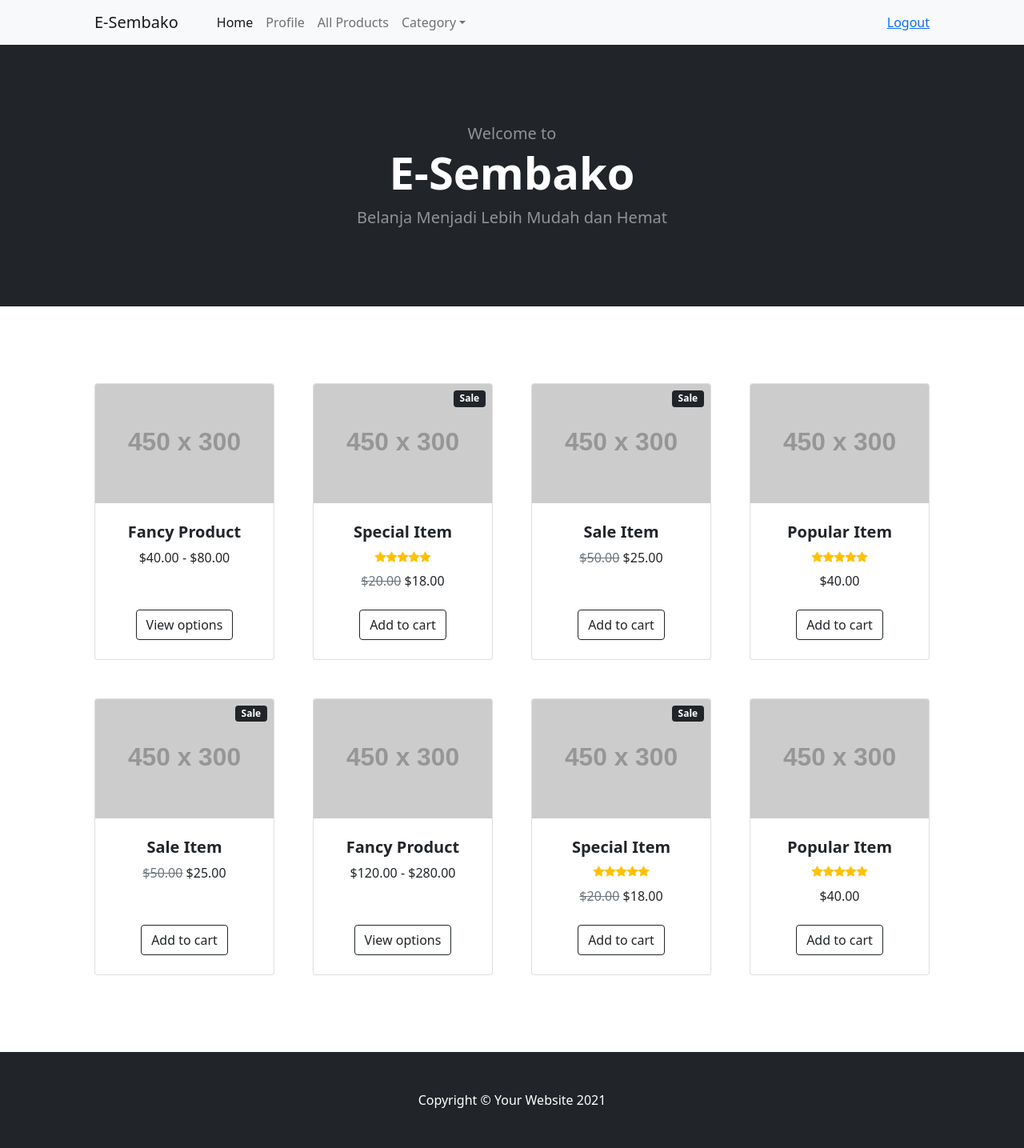
After one commit to zahrulsch/pair-project-phase1, a Node server app: page / in a window 1280 px wide. The commit adds this page. Shown: the whole page at 80% size. Run offline with Node 20, Linux system fonts and the light colour scheme; grey boxes labelled with a size stand in for pictures from a placeholder-image service; some libraries are stand-ins or nearby versions.

```diff
--- a/JS/app.js
+++ b/JS/app.js
@@ -1,5 +1,6 @@
 const express = require('express')
 const Controller = require('./controllers/controller')
+const port = 3000
 const app = new express()
 
 app.set('view engine', 'ejs')
@@ -7,6 +8,7 @@ app.use(express.urlencoded({extended: false}))
 app.use(express.static('publics'))
 
 // Add-category routes
+app.get('/', Controller.home)
 app.get('/sellers/add-category', Controller.getAddCategory)
 app.post('/sellers/add-category', Controller.postAddCategory)
 
@@ -15,5 +17,5 @@ app.get('/sellers/add-product', Controller.getAddProduct)
 app.post('/sellers/add-product', Controller.postAddProduct)
 
 app.listen(3000, () => {
-    console.log('running')
+    console.log(`app listening at http://localhost:${port}`)
 })
--- a/JS/controllers/controller.js
+++ b/JS/controllers/controller.js
@@ -1,6 +1,10 @@
 const {Category} = require('../models')
 
 class Controller {
+    static home(req,res) {
+        res.render('home')
+    }
+
     static getAddCategory(req, res) {
         res.render('add-category')
     }
--- /dev/null
+++ b/JS/views/home.ejs
@@ -0,0 +1,216 @@
+<%- include('./partials/header', {title: 'Home'})-%>
+        <header class="bg-dark py-5">
+            <div class="container px-4 px-lg-5 my-5">
+                <div class="text-center text-white">
+                    <p class="lead fw-normal text-white-50 mb-0">Welcome to</p>
+                    <h1 class="display-4 fw-bolder">E-Sembako</h1>
+                    <p class="lead fw-normal text-white-50 mb-0">Belanja Menjadi Lebih Mudah dan Hemat</p>
+
+                </div>
+            </div>
+        </header>
+        <!-- Section-->
+        <section class="py-5">
+            <div class="container px-4 px-lg-5 mt-5">
+                <div class="row gx-4 gx-lg-5 row-cols-2 row-cols-md-3 row-cols-xl-4 justify-content-center">
+                    <div class="col mb-5">
+                        <div class="card h-100">
+                            <!-- Product image-->
+                            <img class="card-img-top" src="https://dummyimage.com/450x300/dee2e6/6c757d.jpg" alt="..." />
+                            <!-- Product details-->
+                            <div class="card-body p-4">
+                                <div class="text-center">
+                                    <!-- Product name-->
+                                    <h5 class="fw-bolder">Fancy Product</h5>
+                                    <!-- Product price-->
+                                    $40.00 - $80.00
+                                </div>
+                            </div>
+                            <!-- Product actions-->
+                            <div class="card-footer p-4 pt-0 border-top-0 bg-transparent">
+                                <div class="text-center"><a class="btn btn-outline-dark mt-auto" href="#">View options</a></div>
+                            </div>
+                        </div>
+                    </div>
+                    <div class="col mb-5">
+                        <div class="card h-100">
+                            <!-- Sale badge-->
+                            <div class="badge bg-dark text-white position-absolute" style="top: 0.5rem; right: 0.5rem">Sale</div>
+                            <!-- Product image-->
+                            <img class="card-img-top" src="https://dummyimage.com/450x300/dee2e6/6c757d.jpg" alt="..." />
+                            <!-- Product details-->
+                            <div class="card-body p-4">
+                                <div class="text-center">
+                                    <!-- Product name-->
+                                    <h5 class="fw-bolder">Special Item</h5>
+                                    <!-- Product reviews-->
+                                    <div class="d-flex justify-content-center small text-warning mb-2">
+                                        <div class="bi-star-fill"></div>
+                                        <div class="bi-star-fill"></div>
+                                        <div class="bi-star-fill"></div>
+                                        <div class="bi-star-fill"></div>
+                                        <div class="bi-star-fill"></div>
+                                    </div>
+                                    <!-- Product price-->
+                                    <span class="text-muted text-decoration-line-through">$20.00</span>
+                                    $18.00
+                                </div>
+                            </div>
+                            <!-- Product actions-->
+                            <div class="card-footer p-4 pt-0 border-top-0 bg-transparent">
+                                <div class="text-center"><a class="btn btn-outline-dark mt-auto" href="#">Add to cart</a></div>
+                            </div>
+                        </div>
+                    </div>
+                    <div class="col mb-5">
+                        <div class="card h-100">
+                            <!-- Sale badge-->
+                            <div class="badge bg-dark text-white position-absolute" style="top: 0.5rem; right: 0.5rem">Sale</div>
+                            <!-- Product image-->
+                            <img class="card-img-top" src="https://dummyimage.com/450x300/dee2e6/6c757d.jpg" alt="..." />
+                            <!-- Product details-->
+                            <div class="card-body p-4">
+                                <div class="text-center">
+                                    <!-- Product name-->
+                                    <h5 class="fw-bolder">Sale Item</h5>
+                                    <!-- Product price-->
+                                    <span class="text-muted text-decoration-line-through">$50.00</span>
+                                    $25.00
+                                </div>
+                            </div>
+                            <!-- Product actions-->
+                            <div class="card-footer p-4 pt-0 border-top-0 bg-transparent">
+                                <div class="text-center"><a class="btn btn-outline-dark mt-auto" href="#">Add to cart</a></div>
+                            </div>
+                        </div>
+                    </div>
+                    <div class="col mb-5">
+                        <div class="card h-100">
+                            <!-- Product image-->
+                            <img class="card-img-top" src="https://dummyimage.com/450x300/dee2e6/6c757d.jpg" alt="..." />
+                            <!-- Product details-->
+                            <div class="card-body p-4">
+                                <div class="text-center">
+                                    <!-- Product name-->
+                                    <h5 class="fw-bolder">Popular Item</h5>
+                                    <!-- Product reviews-->
+                                    <div class="d-flex justify-content-center small text-warning mb-2">
+                                        <div class="bi-star-fill"></div>
+                                        <div class="bi-star-fill"></div>
+                                        <div class="bi-star-fill"></div>
+                                        <div class="bi-star-fill"></div>
+                                        <div class="bi-star-fill"></div>
+                                    </div>
+                                    <!-- Product price-->
+                                    $40.00
+                                </div>
+                            </div>
+                            <!-- Product actions-->
+                            <div class="card-footer p-4 pt-0 border-top-0 bg-transparent">
+                                <div class="text-center"><a class="btn btn-outline-dark mt-auto" href="#">Add to cart</a></div>
+                            </div>
+                        </div>
+                    </div>
+                    <div class="col mb-5">
+                        <div class="card h-100">
+                            <!-- Sale badge-->
+                            <div class="badge bg-dark text-white position-absolute" style="top: 0.5rem; right: 0.5rem">Sale</div>
+                            <!-- Product image-->
+                            <img class="card-img-top" src="https://dummyimage.com/450x300/dee2e6/6c757d.jpg" alt="..." />
+                            <!-- Product details-->
+                            <div class="card-body p-4">
+                                <div class="text-center">
+                                    <!-- Product name-->
+                                    <h5 class="fw-bolder">Sale Item</h5>
+                                    <!-- Product price-->
+                                    <span class="text-muted text-decoration-line-through">$50.00</span>
+                                    $25.00
+                                </div>
+                            </div>
+                            <!-- Product actions-->
+                            <div class="card-footer p-4 pt-0 border-top-0 bg-transparent">
+                                <div class="text-center"><a class="btn btn-outline-dark mt-auto" href="#">Add to cart</a></div>
+                            </div>
+                        </div>
+                    </div>
+                    <div class="col mb-5">
+                        <div class="card h-100">
+                            <!-- Product image-->
+                            <img class="card-img-top" src="https://dummyimage.com/450x300/dee2e6/6c757d.jpg" alt="..." />
+                            <!-- Product details-->
+                            <div class="card-body p-4">
+                                <div class="text-center">
+                                    <!-- Product name-->
+                                    <h5 class="fw-bolder">Fancy Product</h5>
+                                    <!-- Product price-->
+                                    $120.00 - $280.00
+                                </div>
+                            </div>
+                            <!-- Product actions-->
+                            <div class="card-footer p-4 pt-0 border-top-0 bg-transparent">
+                                <div class="text-center"><a class="btn btn-outline-dark mt-auto" href="#">View options</a></div>
+                            </div>
+                        </div>
+                    </div>
+                    <div class="col mb-5">
+                        <div class="card h-100">
+                            <!-- Sale badge-->
+                            <div class="badge bg-dark text-white position-absolute" style="top: 0.5rem; right: 0.5rem">Sale</div>
+                            <!-- Product image-->
+                            <img class="card-img-top" src="https://dummyimage.com/450x300/dee2e6/6c757d.jpg" alt="..." />
+                            <!-- Product details-->
+                            <div class="card-body p-4">
+                                <div class="text-center">
+                                    <!-- Product name-->
+                                    <h5 class="fw-bolder">Special Item</h5>
+                                    <!-- Product reviews-->
+                                    <div class="d-flex justify-content-center small text-warning mb-2">
+                                        <div class="bi-star-fill"></div>
+                                        <div class="bi-star-fill"></div>
+                                        <div class="bi-star-fill"></div>
+                                        <div class="bi-star-fill"></div>
+                                        <div class="bi-star-fill"></div>
+                                    </div>
+                                    <!-- Product price-->
+                                    <span class="text-muted text-decoration-line-through">$20.00</span>
+                                    $18.00
+                                </div>
+                            </div>
+                            <!-- Product actions-->
+                            <div class="card-footer p-4 pt-0 border-top-0 bg-transparent">
+                                <div class="text-center"><a class="btn btn-outline-dark mt-auto" href="#">Add to cart</a></div>
+                            </div>
+                        </div>
+                    </div>
+                    <div class="col mb-5">
+                        <div class="card h-100">
+                            <!-- Product image-->
+                            <img class="card-img-top" src="https://dummyimage.com/450x300/dee2e6/6c757d.jpg" alt="..." />
+                            <!-- Product details-->
+                            <div class="card-body p-4">
+                                <div class="text-center">
+                                    <!-- Product name-->
+                                    <h5 class="fw-bolder">Popular Item</h5>
+                                    <!-- Product reviews-->
+                                    <div class="d-flex justify-content-center small text-warning mb-2">
+                                        <div class="bi-star-fill"></div>
+                                        <div class="bi-star-fill"></div>
+                                        <div class="bi-star-fill"></div>
+                                        <div class="bi-star-fill"></div>
+                                        <div class="bi-star-fill"></div>
+                                    </div>
+                                    <!-- Product price-->
+                                    $40.00
+                                </div>
+                            </div>
+                            <!-- Product actions-->
+                            <div class="card-footer p-4 pt-0 border-top-0 bg-transparent">
+                                <div class="text-center"><a class="btn btn-outline-dark mt-auto" href="#">Add to cart</a></div>
+                            </div>
+                        </div>
+                    </div>
+                </div>
+            </div>
+        </section>
+        <!-- Footer-->
+        <%- include('./partials/footer') -%>
--- a/JS/views/partials/header.ejs
+++ b/JS/views/partials/header.ejs
@@ -18,19 +18,20 @@
         <!-- Navigation-->
         <nav class="navbar navbar-expand-lg navbar-light bg-light">
             <div class="container px-4 px-lg-5">
-                <a class="navbar-brand" href="#!">Start Bootstrap</a>
+                <a class="navbar-brand" href="#!">E-Sembako</a>
                 <button class="navbar-toggler" type="button" data-bs-toggle="collapse" data-bs-target="#navbarSupportedContent" aria-controls="navbarSupportedContent" aria-expanded="false" aria-label="Toggle navigation"><span class="navbar-toggler-icon"></span></button>
                 <div class="collapse navbar-collapse" id="navbarSupportedContent">
                     <ul class="navbar-nav me-auto mb-2 mb-lg-0 ms-lg-4">
                         <li class="nav-item"><a class="nav-link active" aria-current="page" href="#!">Home</a></li>
-                        <li class="nav-item"><a class="nav-link" href="#!">About</a></li>
+                        <li class="nav-item"><a class="nav-link" href="#!">Profile</a></li>
+                        <li class="nav-item"><a class="nav-link" href="#!">All Products</a></li>
                         <li class="nav-item dropdown">
-                            <a class="nav-link dropdown-toggle" id="navbarDropdown" href="#" role="button" data-bs-toggle="dropdown" aria-expanded="false">Shop</a>
+                            <a class="nav-link dropdown-toggle" id="navbarDropdown" href="#" role="button" data-bs-toggle="dropdown" aria-expanded="false">Category</a>
                             <ul class="dropdown-menu" aria-labelledby="navbarDropdown">
-                                <li><a class="dropdown-item" href="#!">All Products</a></li>
-                                <li><hr class="dropdown-divider" /></li>
-                                <li><a class="dropdown-item" href="#!">Popular Items</a></li>
-                                <li><a class="dropdown-item" href="#!">New Arrivals</a></li>
+                                <li><a class="dropdown-item" href="#!">Makanan</a></li>
+                                <li><a class="dropdown-item" href="#!">Minuman</a></li>
+                                <li><a class="dropdown-item" href="#!">Peralatan Rumah tangga</a></li>
+
                             </ul>
                         </li>
                     </ul>
```
Also changed, not shown: JS/migrations/20210923033820-create-seller.js (+4 -4 lines), JS/migrations/20210923083924-add-column-passwors-to-Sellers.js (added, +23 -0 lines), JS/migrations/20210923084848-rename-Column-fullNam-fullName-to-table-Profiles.js (added, +24 -0 lines), JS/package.json (+5 -3 lines), JS/seeders/20210923072423-seed-data-product-to-table-Products.js (added, +32 -0 lines), 1 other file.
